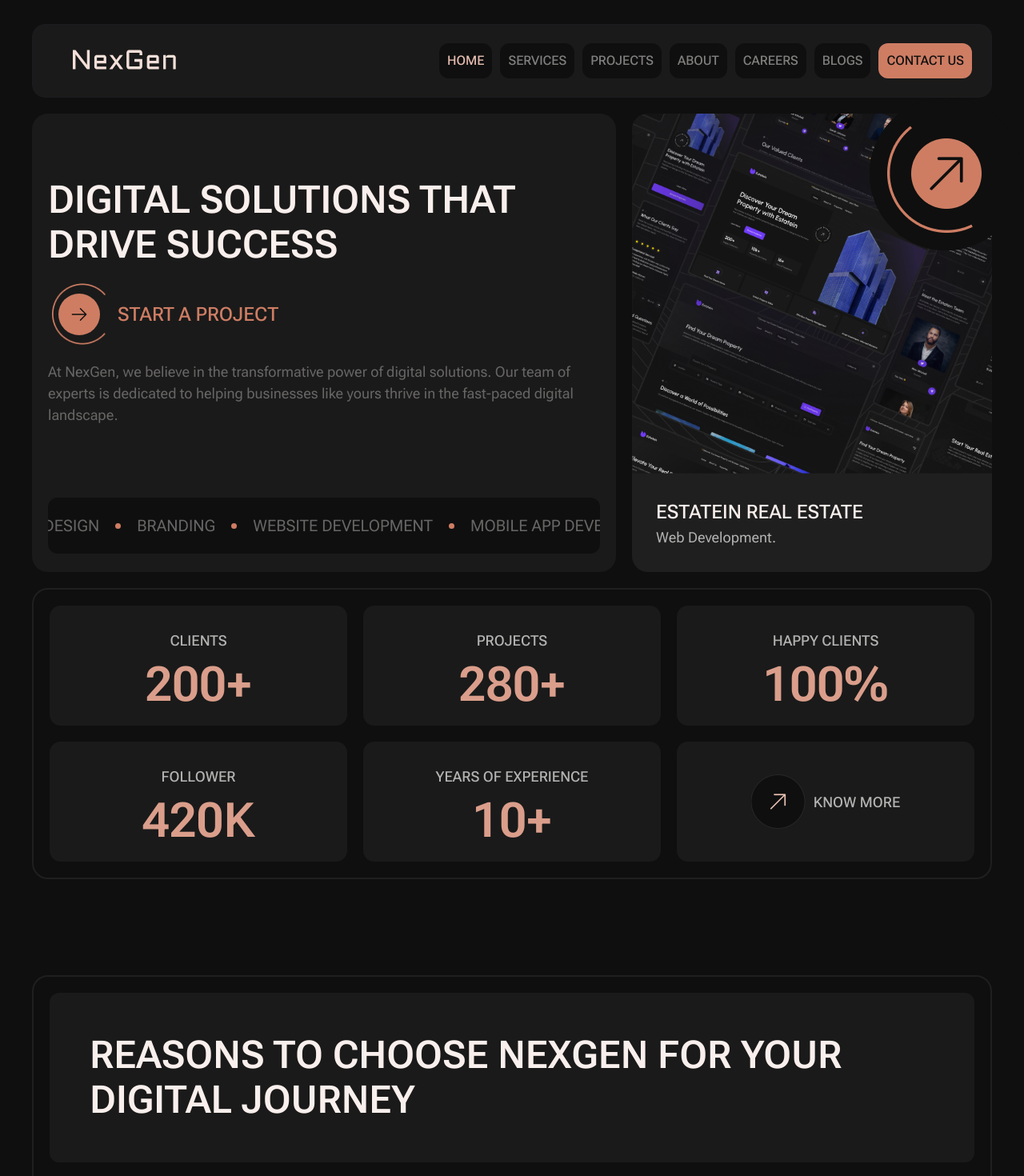
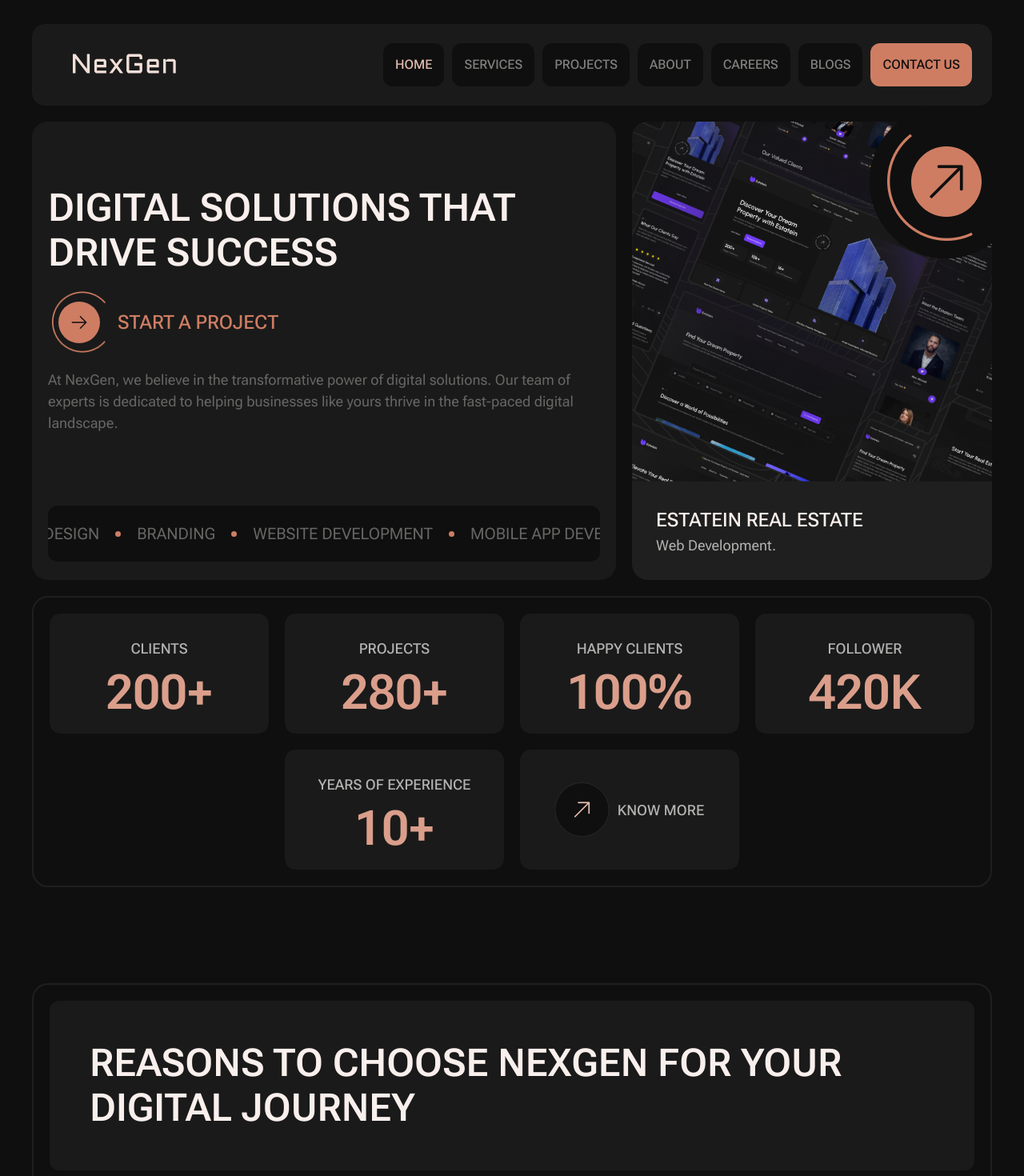
Before and after one commit to krishvaghasiya705/NexGen, a Next.js app: page / in a window 1280 px wide. Shown: the top 1470 px of the page at 80% size. Built offline with nearby package versions, Linux system fonts and the light colour scheme.

Commit message:
Feat Ui break issue 12

```diff
--- a/src/common/header/header.module.scss
+++ b/src/common/header/header.module.scss
@@ -68,7 +68,7 @@
         }
 
         @media (max-width:1280px) {
-          padding: 10px;
+          padding: 15px;
           @include font16;
           font-weight: 500;
         }
@@ -96,7 +96,7 @@
         }
 
         @media (max-width:1280px) {
-          padding: 10px;
+          padding: 15px;
           @include font16;
           font-weight: 500;
         }
--- a/src/components/homecomponents/herobanner/herobanner.module.scss
+++ b/src/components/homecomponents/herobanner/herobanner.module.scss
@@ -24,6 +24,7 @@
 
       @media (max-width: 1440px) {
         padding: 80px 20px 20px 20px;
+        width: auto;
       }
 
       @media (max-width: 1024px) {
@@ -325,6 +326,10 @@
     gap: 20px;
 
     @media (max-width: 1440px) {
+      grid-template-columns: repeat(4, 1fr);
+    }
+
+    @media (max-width: 1024px) {
       grid-template-columns: repeat(3, 1fr);
     }
 
@@ -337,6 +342,18 @@
       grid-template-columns: repeat(1, 1fr);
     }
 
+    .show {
+      display: none;
+
+      @media (max-width:1440px) {
+        display: block;
+      }
+
+      @media (max-width:1024px) {
+        display: none;
+      }
+    }
+
     .coutingboxmain {
       background-color: var(--black3);
       padding: 30px 20px;
@@ -345,6 +362,7 @@
       flex-direction: column;
       justify-content: space-between;
 
+
       @media (max-width:1024px) {
         padding: 20px 10px;
       }
@@ -352,6 +370,19 @@
       @media (max-width:768px) {
         padding: 20px 15px;
       }
+
+      // &:nth-child(6n + 5) {
+      //   @media (max-width:1440px) {
+      //     grid-column: span 2;
+      //     width: calc(50% - 10px);
+      //     margin-left: auto;
+      //   }
+
+      //   @media (max-width:1024px) {
+      //     grid-column: span 1;
+      //     width: 100%;
+      //   }
+      // }
 
       span {
         @include font18;
@@ -391,6 +422,17 @@
       justify-content: center;
       align-items: center;
 
+      // @media (max-width:1440px) {
+      //   grid-column: span 2;
+      //   width: calc(50% - 10px);
+      //   margin-right: auto;
+      // }
+
+      // @media (max-width:1024px) {
+      //   grid-column: span 1;
+      //   width: 100%;
+      // }
+
       .knowmorelinkmain {
         display: flex;
         align-items: center;
--- a/src/components/homecomponents/herobanner/index.js
+++ b/src/components/homecomponents/herobanner/index.js
@@ -115,6 +115,7 @@ export default function Herobanner() {
             <span>FOLLOWER</span>
             <h3>420K</h3>
           </div>
+          <div className={styles.show}></div>
           <div className={styles.coutingboxmain}>
             <span>Years Of Experience</span>
             <h3>10+</h3>
@@ -130,6 +131,7 @@ export default function Herobanner() {
               <span>Know More</span>
             </Link>
           </div>
+          <div className={styles.show}></div>
         </div>
       </div>
     </div>
```
